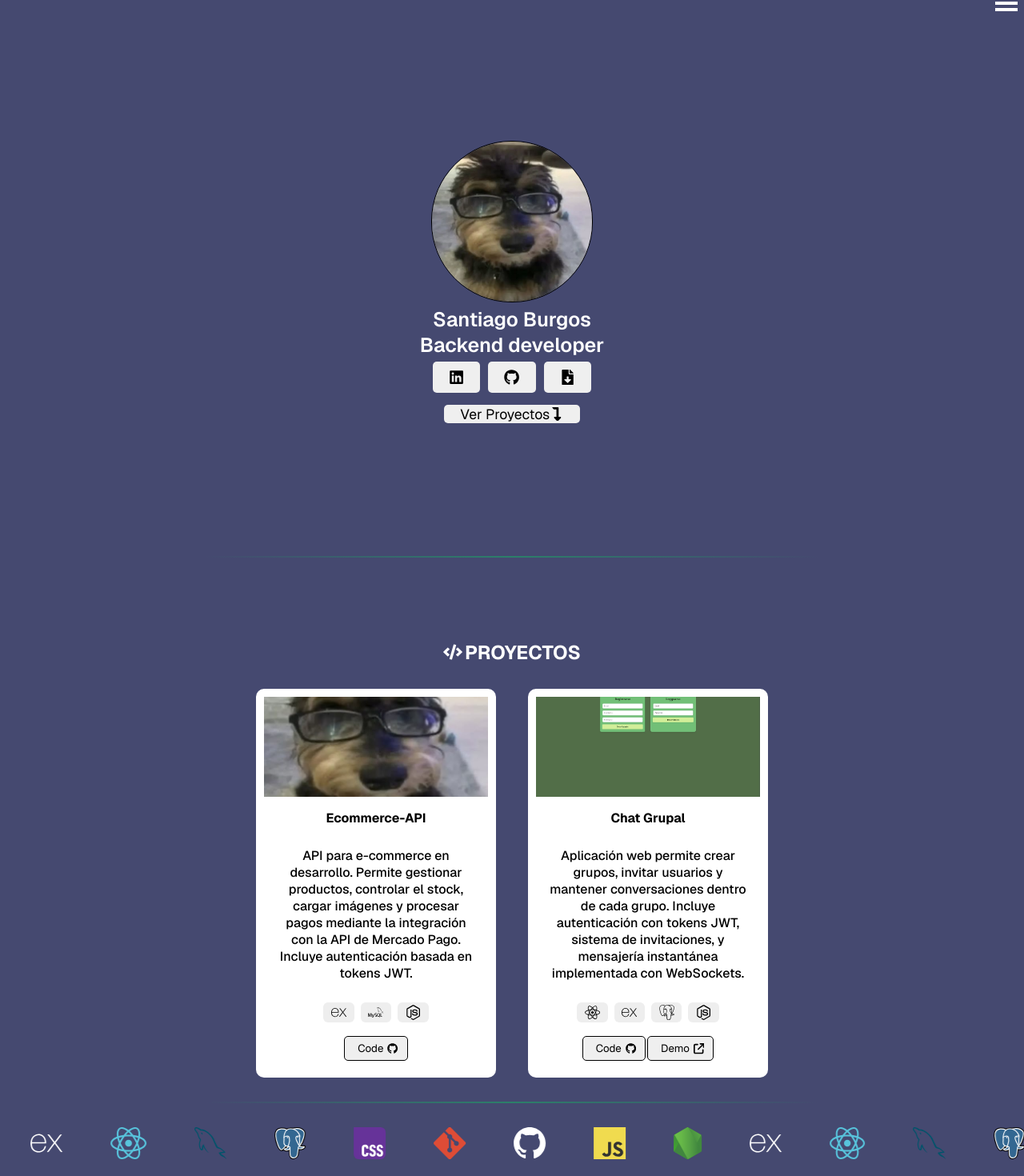
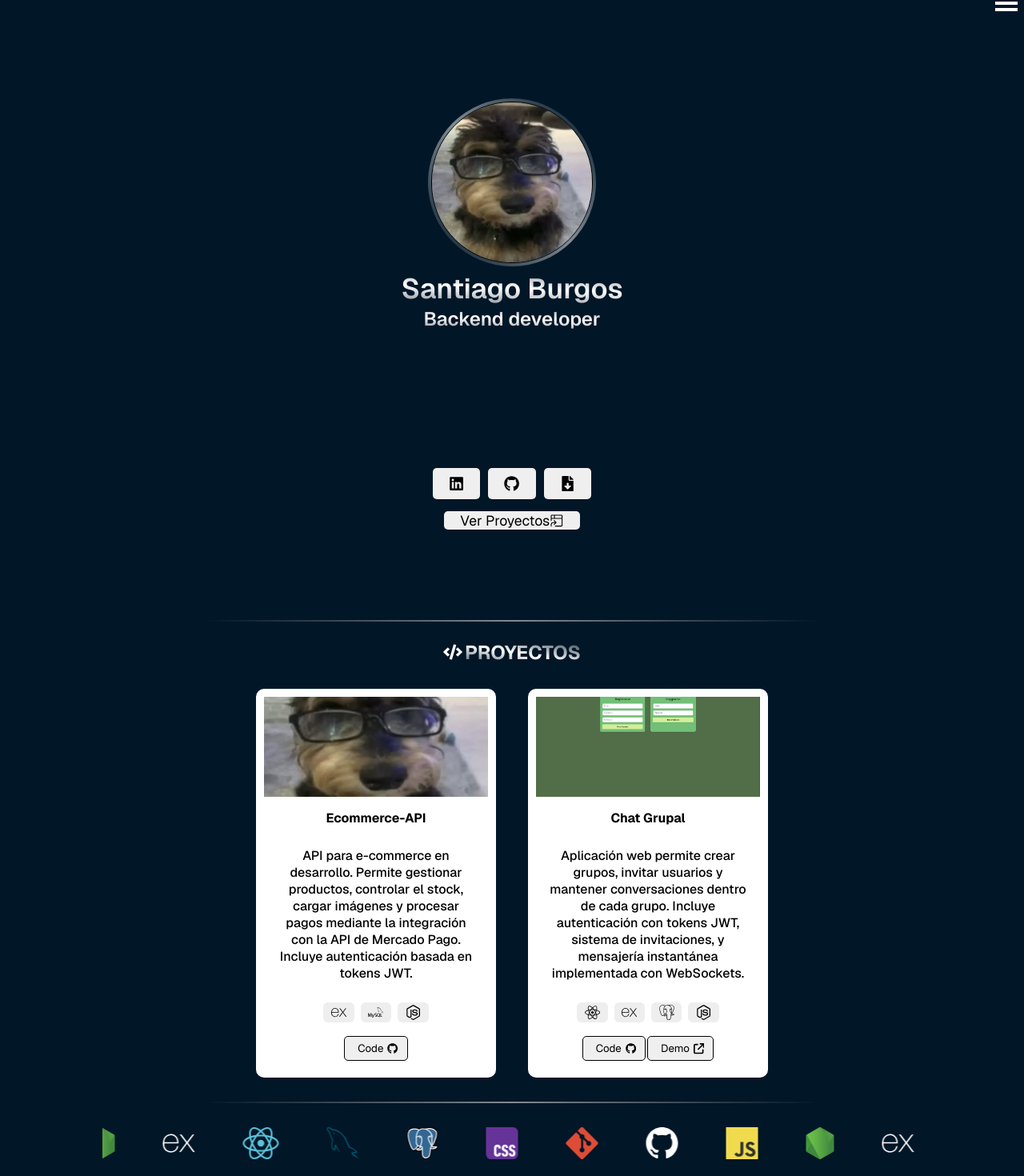
Before and after one commit to Santi-Burgos/portafolio, a React (Create React App) app: page / in a window 1280 px wide. Shown: the part 20-1490 px from the top of the page at 80% size. Built offline with nearby package versions, Linux system fonts and the light colour scheme.

Commit message:
cambios chiquitos

```diff
--- a/src/App.js
+++ b/src/App.js
@@ -24,7 +24,7 @@ function App() {
         </section>
         <section className='projects-section' id='projects'>
           <div className='projects-presentation'>
-            <h2><FaCode/><p>PROYECTOS</p></h2>
+            <h2 className="gradient-text"><FaCode/><p>PROYECTOS</p></h2>
           </div>
           <Projects />
           <div className="section-divider"></div>
@@ -35,7 +35,7 @@ function App() {
         </section>
         <section className='about-me' id='about'>
           <div className='projects-presentation'>
-            <h2><FaLaptopCode/><p>SOBRE MÍ</p></h2>
+            <h2 className="gradient-text"><FaLaptopCode/><p>SOBRE MÍ</p></h2>
           </div>
           <About />
         </section>
--- a/src/components/presentation.jsx
+++ b/src/components/presentation.jsx
@@ -2,7 +2,9 @@ import ContactButton from "../ui/contactButton.jsx";
 import { FaGithub } from "react-icons/fa6";
 import { FaLinkedin } from "react-icons/fa";
 import { FaFileDownload } from "react-icons/fa";
-import { FaLevelDownAlt } from "react-icons/fa";
+import { GoProjectSymlink } from "react-icons/go";
+
+
 
 import profilePic from '../assets/images/profile.jpg';
 
@@ -12,10 +14,14 @@ function Presentation() {
   return (
     <div className="precontenedor-profile">
         <div className="profile">
-          <img src={profilePic} alt="Profile-Picture" />
+          <div className="container-image">
+            <div className="border-image">
+              <img src={profilePic} alt="Profile-Picture" />
+            </div>
+          </div>
         <div className="profile-text">
-            <p>Santiago Burgos</p>
-            <p>Backend developer</p>
+            <h1 className="gradient-text">Santiago Burgos</h1>
+            <h2 className="gradient-text">Backend developer</h2>
         </div>
         </div>
         <div className="buttons-section">
@@ -26,7 +32,7 @@ function Presentation() {
           </div>
           <div className="button-view-projects">
             <button>
-              <a href="#projects"><p>Ver Proyectos</p><FaLevelDownAlt/></a>
+              <a href="#projects"><p>Ver Proyectos</p><GoProjectSymlink/></a>
             </button>
           </div>
         </div>
--- a/src/styles/App.css
+++ b/src/styles/App.css
@@ -91,14 +91,14 @@ html {
   background: linear-gradient(
     to right,
     rgba(100, 149, 237, 0),
-    rgba( 19, 181, 99, 0.5),
+    rgba( 253, 255, 253, 0.5),
     rgba(100, 149, 237, 0)
   );
 }
 /*Presentation styles*/
 
 .body-bg{
-  background-color: #454970;
+  background-color: #011627;
 }
 .presentation{
   width: 100vw;
@@ -113,10 +113,24 @@ html {
   font-weight: 600;
 }
 .precontenedor-profile{
-  height: 80%;
+  height: 90%;
   display: flex;
   flex-direction: column;
+  justify-content: space-around;
+}
+.container-image{
+  width: 100%;
+  display: flex;
   justify-content: center;
+}
+.border-image{
+  width: 210px;
+    height: 210px;
+    border-radius: 110px;
+    background: linear-gradient(to bottom left, rgba(100, 149, 237, 0), rgba(253, 255, 253, 0.5), rgba(100, 149, 237, 0));
+    display: flex;
+    justify-content: center;
+    align-items: center;
 }
 .profile img{
   width: 200px;
@@ -124,9 +138,24 @@ html {
   height: 200px;
   border-radius: 100px;
 }
-.profile-text p{
+.profile-text h1{
+  margin: 5px 0px 0px 0px;
+  font-size: 35px;
+  font-weight: 600;
+}
+.profile-text h2{
   margin: 0px;
-  font-size: 25px;
+  font-weight: 600;
+}
+.gradient-text {
+  background: linear-gradient(
+    to bottom left,
+    rgba(236, 239, 244, 0.127),
+    rgba(255, 255, 255, 1),
+    rgba(236, 239, 244, 0.127)
+  );
+  background-clip: text;
+  -webkit-text-fill-color: transparent; /* Hace que el relleno del texto sea transparente para que se vea el fondo */
 }
 
 .contact-button {
@@ -149,17 +178,17 @@ html {
   align-content: center;
   justify-content: center;
 }
-
 .contact-button a:hover{
   transform: scale(1.05);
   box-shadow: 0 4px 8px rgba(0, 0, 0, 0.2);
   transition: all 0.3s ease;
-  background-color: #595F72;
+  background-color: rgb(149, 155, 146);
   color: white;
 }
 
 .button-view-projects{
   padding: 10px;
+
 }
 
 .button-view-projects button{
@@ -180,9 +209,10 @@ font-size: 1.1rem;
 }
 .button-view-projects a:hover{
   transform: scale(1.05);
+  border-radius: 5px;
   box-shadow: 0 4px 8px rgba(0, 0, 0, 0.2);
   transition: all 0.3s ease;
-  background-color: #595F72;
+  background-color: rgb(149, 155, 146);
   color: white;
 }
 
@@ -323,32 +353,6 @@ font-size: 1.1rem;
   margin: 0px 5px 0px 5px;
 }
 
-/* About me*/
-
-.about-me{
-    display: flex;
-    width: 100vw;
-    height: 100vh;
-    flex-direction: column;
-    align-items: center;
-}
-
-.about-me img{
-    width: 200px;
-    border-radius: 100px;
-    height: 200px;
-}
-.about-text{
-    margin: 10px;
-    padding: 0px 10px 0px 10px;
-}
-.about-text p{
-    text-align: center;
-    font-weight: 600;
-    color: white;
-}
-
-
 /* carrousel */
 .stack-tech{
     display: flex;
@@ -359,7 +363,7 @@ font-size: 1.1rem;
 
 .tech-carousel {
   overflow: hidden;
-  width: 100%;
+  width: 80%;
   padding: 10px 0;
   background: transparent;
 }
@@ -392,3 +396,29 @@ font-size: 1.1rem;
     transform: translateX(-50%);
   }
 }
+
+/* About me*/
+
+.about-me{
+    display: flex;
+    width: 100vw;
+    height: 100vh;
+    flex-direction: column;
+    align-items: center;
+}
+
+.about-me img{
+    width: 200px;
+    border-radius: 100px;
+    height: 200px;
+}
+.about-text{
+    margin: 10px;
+    padding: 0px 10px 0px 10px;
+    border: 1px solid rgba(255, 255, 255, 0.1);
+}
+.about-text p{
+    text-align: center;
+    font-weight: 600;
+    color: white;
+}
```
